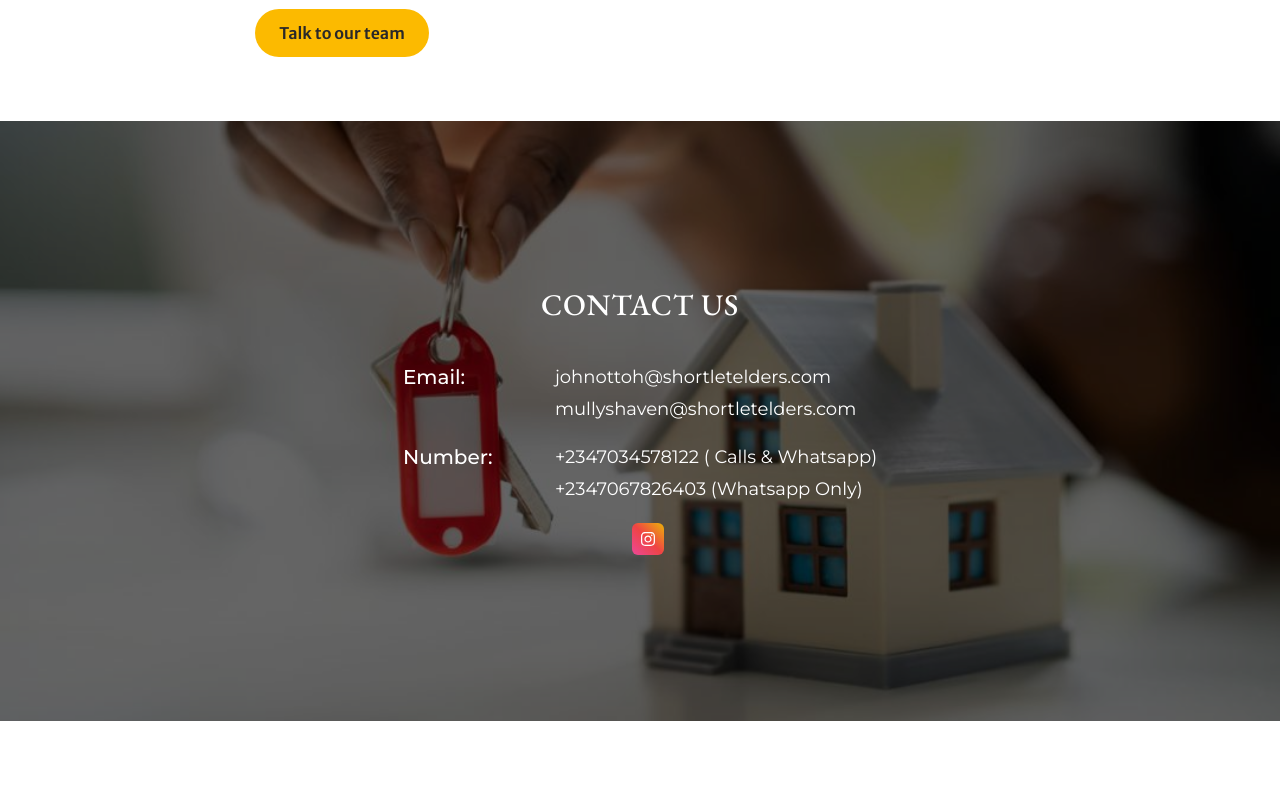
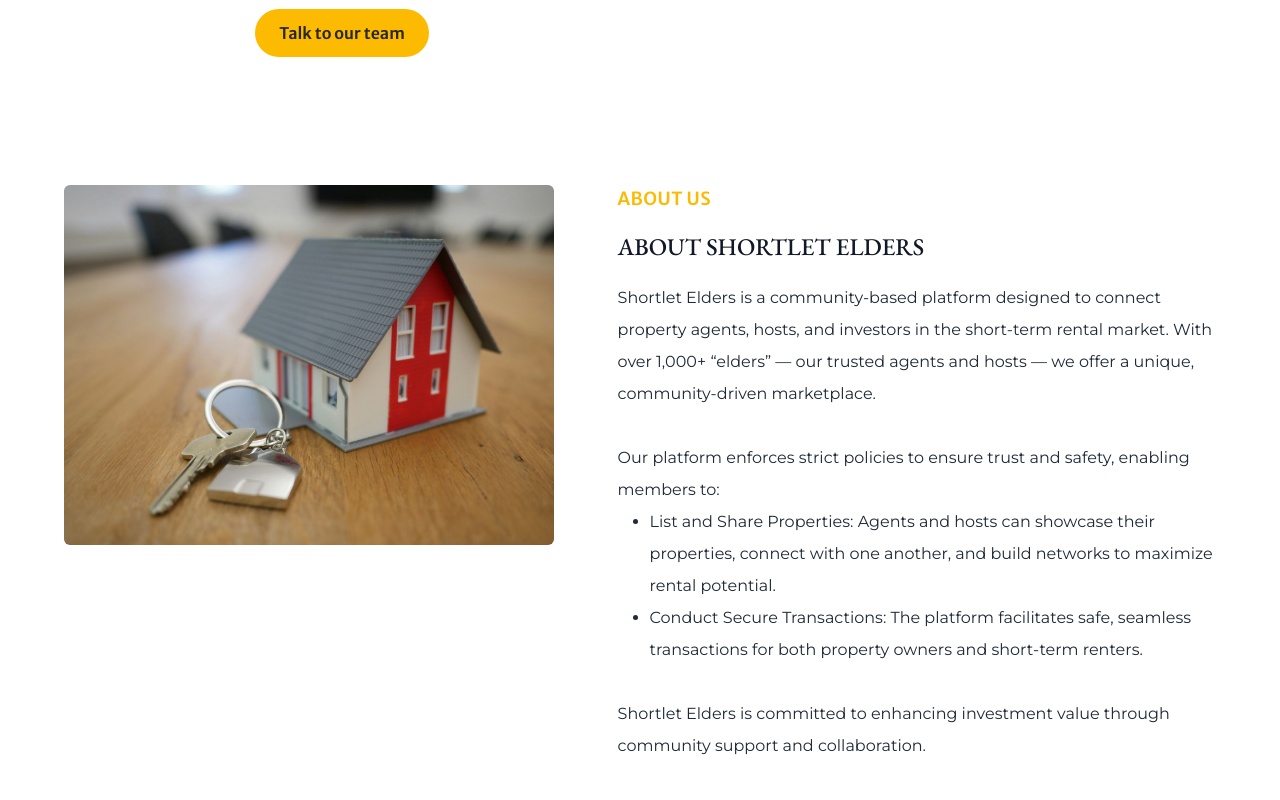
Before and after one commit to Mayor1234/real-shortlet-elders, a React (Vite) app: page / in a window 1280 px wide. Shown: the part 5020-5820 px from the top of the page. Before the commit the page ends 5741 px from the top, so only its background shows below. Built offline with nearby package versions, Linux system fonts and the light colour scheme.

Commit message:
added about page

```diff
--- a/src/components/constants/index.ts
+++ b/src/components/constants/index.ts
@@ -4,7 +4,7 @@
     title: 'home',
   },
   {
-    url: '#about',
+    url: 'about',
     title: 'about',
   },
   {
--- a/src/components/footer/FooterComponent.tsx
+++ b/src/components/footer/FooterComponent.tsx
@@ -11,19 +11,19 @@
           </p>
           <div className="overflow-hidden flex flex-col w-full">
             <div className="flex w-full gap-5 lg:gap-10 mb-5">
-              <p className="w-20 lg:w-28 text-base lg:text-xl font-medium">
+              <p className="w-20 lg:w-28 text-base lg:text-2xl font-medium">
                 Email:
               </p>
-              <div className="text-sm lg:text-lg max-w-sm lg:max-w-2xl">
+              <div className="text-sm lg:text-xl max-w-sm lg:max-w-2xl">
                 <p className="pb-1">johnottoh@shortletelders.com</p>
                 <p>mullyshaven@shortletelders.com</p>
               </div>
             </div>
             <div className="flex w-full gap-5 lg:gap-10 mb-5">
-              <p className="w-20 lg:w-28 text-base lg:text-xl font-medium">
+              <p className="w-20 lg:w-28 text-base lg:text-2xl font-medium">
                 Number:
               </p>
-              <div className="text-sm lg:text-lg max-w-sm lg:max-w-2xl">
+              <div className="text-sm lg:text-xl max-w-sm lg:max-w-2xl">
                 <p className="pb-1">+2347034578122 ( Calls & Whatsapp)</p>
                 <p>+2347067826403 (Whatsapp Only)</p>
               </div>
--- /dev/null
+++ b/src/components/sections/About.tsx
@@ -0,0 +1,67 @@
+import AnimatedSection from '../shared/AnimateSection';
+import SectionsHeading from '../shared/SectionsHeading';
+import about from '/about.jpeg';
+
+const About = () => {
+  return (
+    <div className="bg-[#fff]">
+      <div className="max-w-6xl mx-auto py-10 lg:py-16 ">
+        <div className="flex flex-col-reverse px-5 justify-between h-full  overflow-hidden lg:flex-row lg:px-0 lg:gap-16">
+          <div className="w-full lg:w-[45%]">
+            <AnimatedSection direction={{ initial_x: 0, initial_y: 50 }}>
+              <figure>
+                <img
+                  src={about}
+                  alt="invest"
+                  width={100}
+                  height={100}
+                  className="w-full h-[250px] lg:h-[360px] rounded-md"
+                />
+              </figure>
+            </AnimatedSection>
+          </div>
+          <div className="w-full lg:w-[55%] pb-10 lg:pb-0 ">
+            <AnimatedSection direction={{ initial_x: 0, initial_y: 70 }}>
+              <SectionsHeading>About us</SectionsHeading>
+              <div className="flex flex-col w-full ">
+                <p className="text-2xl text-gray-900 font-garamond font-medium leading-tight pb-5 uppercase">
+                  About Shortlet Elders
+                </p>
+                <div className="mb-8 text-gray-800 leading-loose">
+                  <p className="">
+                    Shortlet Elders is a community-based platform designed to
+                    connect property agents, hosts, and investors in the
+                    short-term rental market. With over 1,000+ “elders” — our
+                    trusted agents and hosts — we offer a unique,
+                    community-driven marketplace.
+                    <br />
+                    <br />
+                    Our platform enforces strict policies to ensure trust and
+                    safety, enabling members to:
+                    <ul className="list-disc ml-8">
+                      <li>
+                        List and Share Properties: Agents and hosts can showcase
+                        their properties, connect with one another, and build
+                        networks to maximize rental potential.
+                      </li>
+                      <li>
+                        Conduct Secure Transactions: The platform facilitates
+                        safe, seamless transactions for both property owners and
+                        short-term renters.
+                      </li>
+                    </ul>
+                    <br />
+                    Shortlet Elders is committed to enhancing investment value
+                    through community support and collaboration.
+                  </p>
+                </div>
+              </div>
+            </AnimatedSection>
+          </div>
+        </div>
+      </div>
+    </div>
+  );
+};
+
+export default About;
--- a/src/components/sections/Agents.tsx
+++ b/src/components/sections/Agents.tsx
@@ -19,7 +19,7 @@
                   alt="invest"
                   width={100}
                   height={100}
-                  className="w-full h-[250px] lg:h-[380px] rounded-md"
+                  className="w-full h-[250px] lg:h-[360px] rounded-md"
                 />
               </figure>
             </AnimatedSection>
--- a/src/components/sections/HomeOwners.tsx
+++ b/src/components/sections/HomeOwners.tsx
@@ -37,7 +37,7 @@
                     Victoria Island and Ikoyi. With their apartment types
                     ranging from
                   </p>
-                  <ul className="list-none ml-5 flex  flex-col gap-3">
+                  <ul className="list-none ml-5 flex flex-col gap-3">
                     <li className="flex items-center">
                       <span className="mr-3">-</span>
                       Single Rooms in a Shared Apartment
@@ -90,7 +90,7 @@
                     alt="invest"
                     width={100}
                     height={100}
-                    className="w-full h-[250px] lg:h-[380px] rounded-md"
+                    className="w-full h-[250px] lg:h-[360px] rounded-md"
                   />
                 </figure>
               </AnimatedSection>
--- a/src/components/sections/Investors.tsx
+++ b/src/components/sections/Investors.tsx
@@ -60,7 +60,7 @@
                   alt="invest"
                   width={100}
                   height={100}
-                  className="w-full h-[250px] lg:h-[380px] rounded-md"
+                  className="w-full h-[250px] lg:h-[360px] rounded-md"
                 />
               </figure>
             </AnimatedSection>
--- a/src/pages/Home.tsx
+++ b/src/pages/Home.tsx
@@ -1,5 +1,6 @@
 import Footer from '../components/footer/FooterComponent';
 import HeroBanner from '../components/hero-banner/HeroBanner';
+import About from '../components/sections/About';
 import Agents from '../components/sections/Agents';
 import HomeOwners from '../components/sections/HomeOwners';
 import InvestmentScheme from '../components/sections/InvestmentScheme';
@@ -24,6 +25,9 @@
         <Investors />
       </Element>
       <Residency />
+      <Element name="about">
+        <About />
+      </Element>
       <Element name="contact">
         <Footer />
       </Element>
```
Also changed, not shown: public/about.jpeg (added), 1 other file (tests, documents, lock files or other folders).
